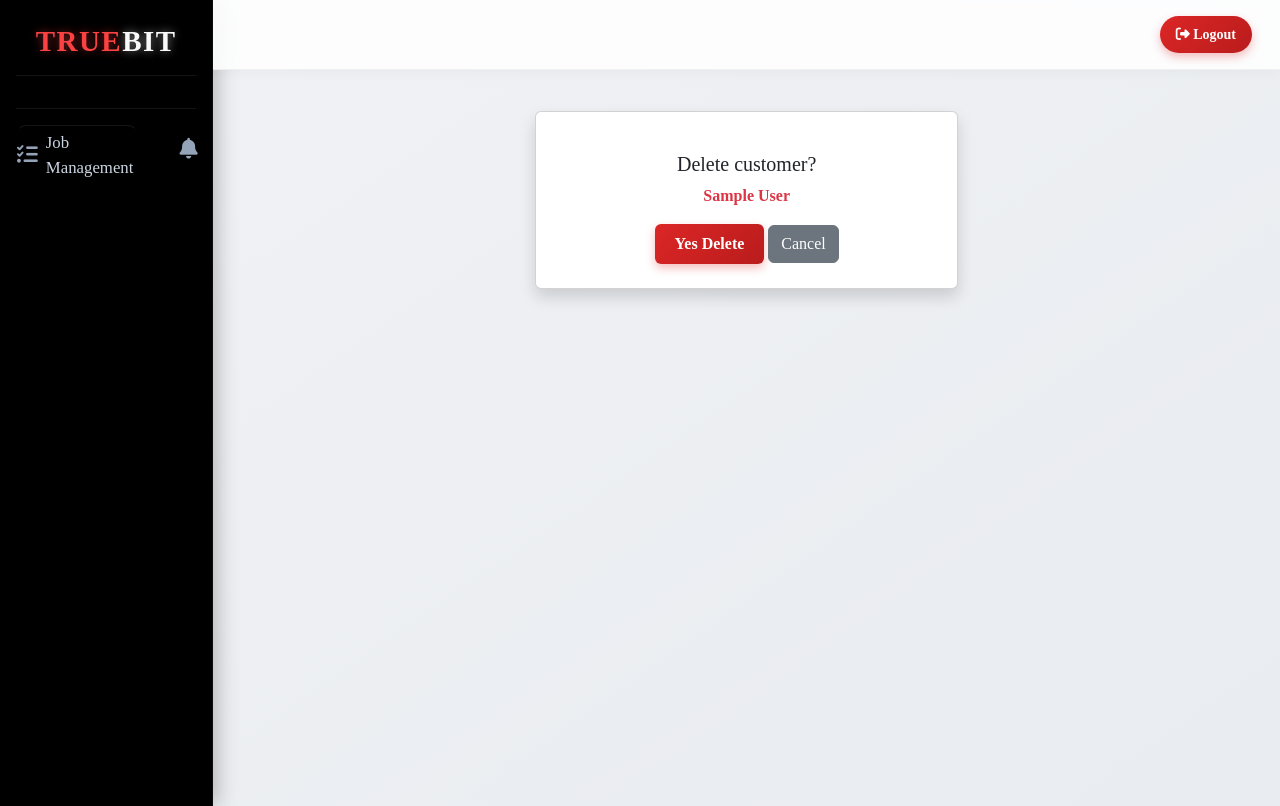
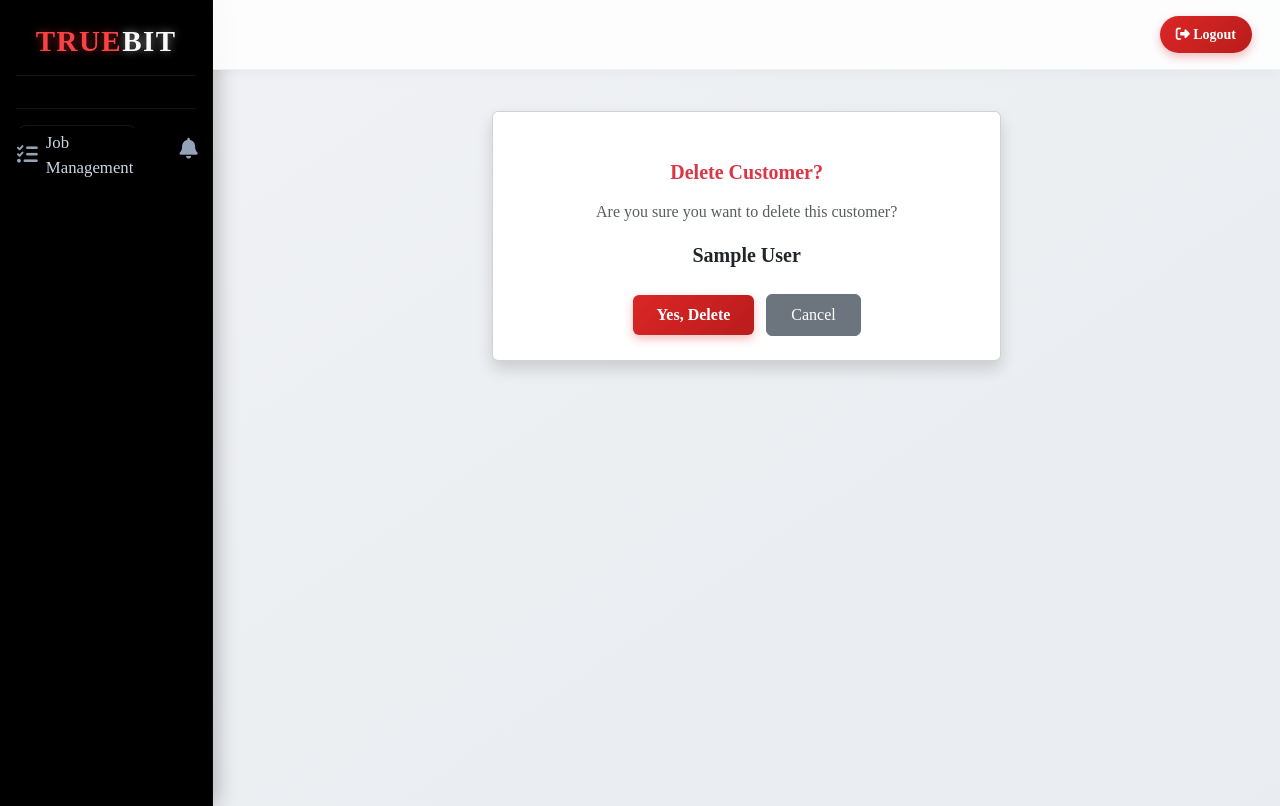
Before and after one commit to Adithajayan/trueapps, a Django app: page /customers/delete/1/ in a window 1280 px wide. Run offline with Django 5.2, Linux system fonts and the light colour scheme; tables that the repository leaves empty hold one stand-in row (values such as "Sample post"); one stand-in notice (Sample message) is shown; data that the repository does not hold is empty; some libraries are stand-ins or nearby versions.

Commit message:
delete bug fix 3

```diff
--- a/customer/views.py
+++ b/customer/views.py
@@ -121,10 +121,15 @@ def customer_delete(request, pk):
     customer = get_object_or_404(Customer, id=pk)
 
     if request.method == "POST":
-        # 1. Ee customer-kku sales undonnu check cheyyuka (SalesMaster use cheyyunnathukondu salesmaster_set vannirikkum)
+        # 1. Ee customer-kku sales undonnu check cheyyunnu
         if customer.salesmaster_set.exists():
-            messages.error(request, f"Cannot delete {customer.name}! This customer has active sales records.")
-            return redirect('customers_list')
+            messages.error(request,
+                           f"Cannot delete '{customer.name}' because sales records are linked with this customer. Please delete related sales first.")
+
+            # 🛑 IMPORTANT CHANGE: Redirect-nu pakaram same delete page-ilekku render cheyyuka
+            return render(request, 'customer/customer_delete.html', {
+                'customer': customer
+            })
 
         # Sales illengil mathram customer-ne delete cheyyuka
         customer.delete()
--- a/templates/customer/customer_delete.html
+++ b/templates/customer/customer_delete.html
@@ -1,27 +1,28 @@
 {% extends 'base.html' %}
 {% block content %}
 
-<div class="card p-4 shadow col-md-5 mx-auto text-center">
+<div class="card p-4 shadow col-md-6 mx-auto text-center">
 
     <!-- Error / Warning Messages Displaying Area -->
     {% if messages %}
-        <div class="mb-3">
+        <div class="mb-4">
             {% for message in messages %}
-                <div class="alert alert-danger alert-dismissible fade show text-start" role="alert">
-                    {{ message }}
+                <div class="alert alert-danger alert-dismissible fade show text-start shadow-sm" role="alert">
+                    <strong>⚠️ Warning:</strong> {{ message }}
                     <button type="button" class="btn-close" data-bs-dismiss="alert" aria-label="Close"></button>
                 </div>
             {% endfor %}
         </div>
     {% endif %}
 
-    <h5>Delete customer?</h5>
-    <p class="fw-bold text-danger">{{ customer.name }}</p>
+    <h5 class="text-danger fw-bold mb-3">Delete Customer?</h5>
+    <p class="text-muted">Are you sure you want to delete this customer?</p>
+    <p class="fw-bold fs-5 text-dark mb-4">{{ customer.name }}</p>
 
     <form method="post">
         {% csrf_token %}
-        <button class="btn btn-danger">Yes Delete</button>
-        <a href="{% url 'customers_list' %}" class="btn btn-secondary">Cancel</a>
+        <button class="btn btn-danger px-4 py-2">Yes, Delete</button>
+        <a href="{% url 'customers_list' %}" class="btn btn-secondary px-4 py-2 ms-2">Cancel</a>
     </form>
 
 </div>
```
